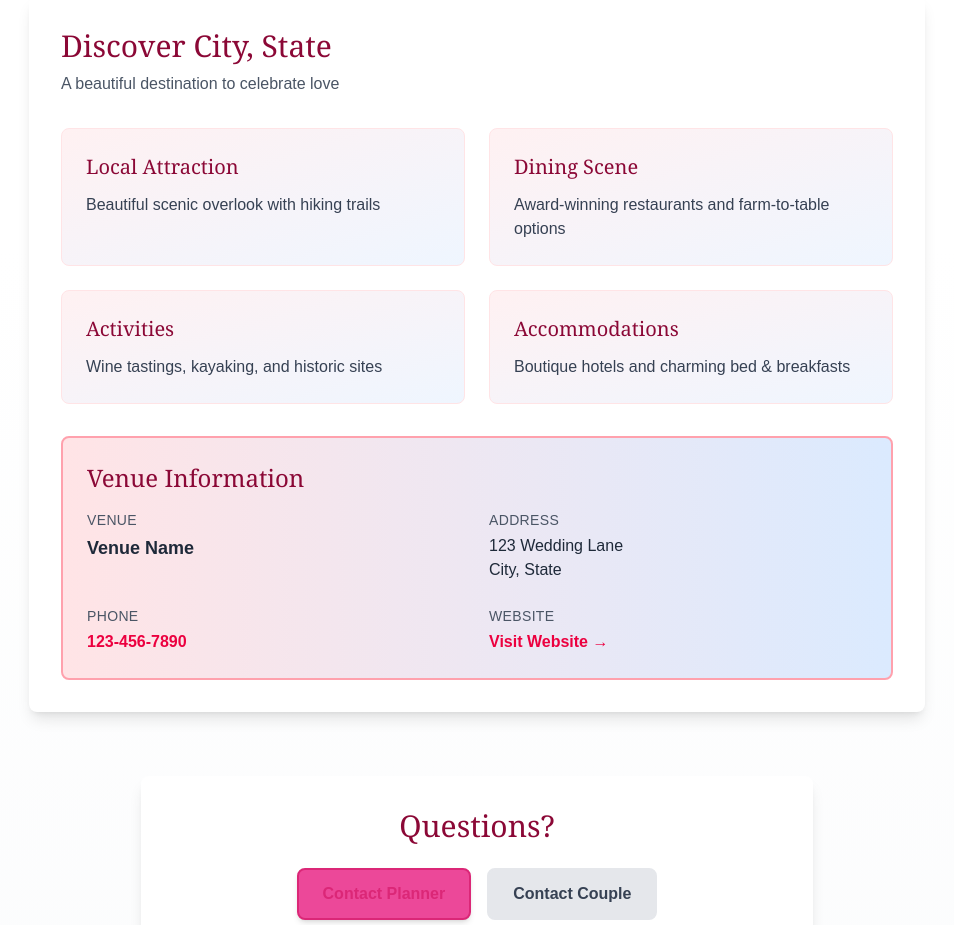
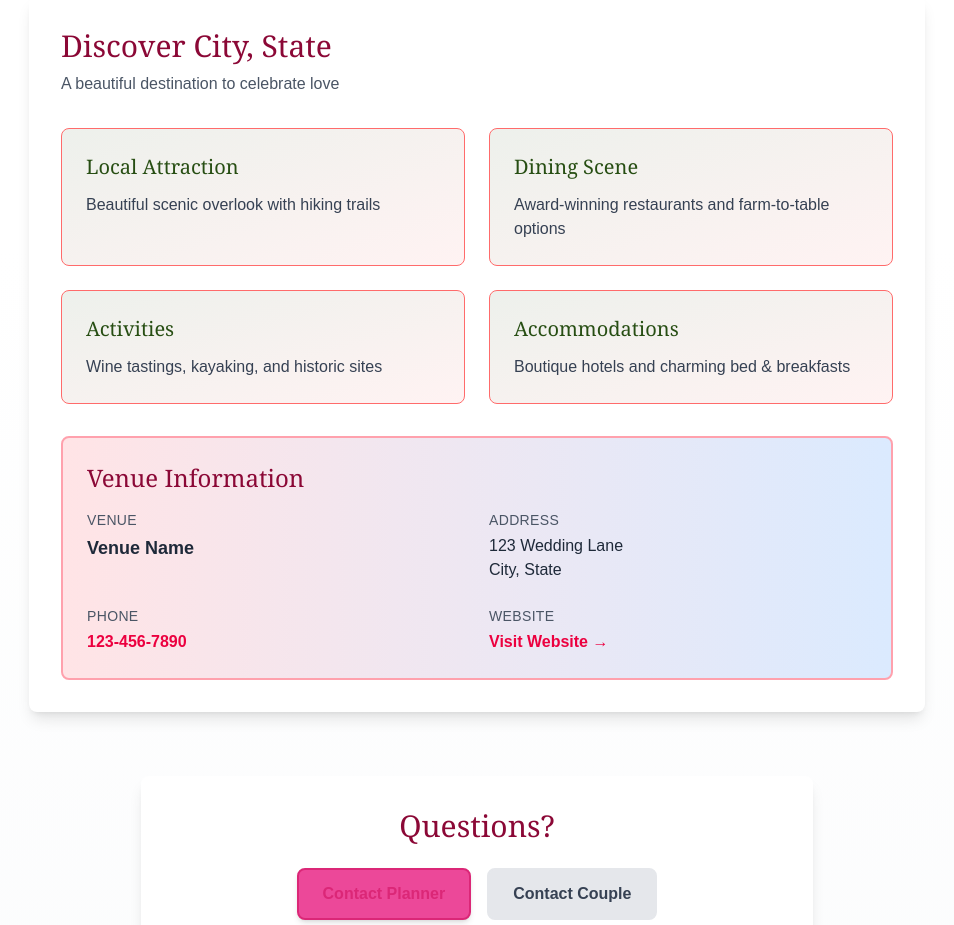
Before and after one commit to tori-ops/hybrid-stationary, a Next.js app: page /invite in a window 1280 px wide. Shown: the part 1020-1945 px from the top of the page, without its empty margins (163-1117 px from the left). Built offline with nearby package versions, Linux system fonts and the light colour scheme; no server answers.

Commit message:
Apply secondary and accent colors to AreaFacts and WeatherWidget headers with branded gradients

```diff
--- a/src/app/invite/page.tsx
+++ b/src/app/invite/page.tsx
@@ -75,6 +75,8 @@ function InvitePageContent() {
               latitude={weatherLocation.latitude}
               longitude={weatherLocation.longitude}
               city={weatherLocation.city}
+              secondaryColor={invitation?.secondary_color || '#274E13'}
+              accentColor={invitation?.accent_color || '#FF6B6B'}
             />
           </section>
         )}
--- a/src/components/AreaFacts.tsx
+++ b/src/components/AreaFacts.tsx
@@ -5,6 +5,8 @@ import { weddingConfig } from '@/config/weddingConfig';
 export default function AreaFacts({ config }: { config?: any }) {
   const areaFacts = config?.areaFacts || weddingConfig.areaFacts;
   const venue = config?.venue || weddingConfig.venue;
+  const secondaryColor = config?.secondary_color || '#274E13';
+  const accentColor = config?.accent_color || '#FF6B6B';
 
   return (
     <div className="bg-white rounded-lg shadow-lg p-8 max-w-4xl">
@@ -21,9 +23,13 @@ export default function AreaFacts({ config }: { config?: any }) {
         {areaFacts?.map((fact: any, index: number) => (
           <div
             key={index}
-            className="p-6 bg-gradient-to-br from-rose-50 to-blue-50 rounded-lg border border-rose-100 hover:shadow-md transition-shadow"
+            className="p-6 rounded-lg border hover:shadow-md transition-shadow"
+            style={{
+              background: `linear-gradient(to bottom right, ${secondaryColor}15, ${accentColor}15)`,
+              borderColor: accentColor
+            }}
           >
-            <h3 className="text-xl font-serif text-rose-900 mb-3">
+            <h3 className="text-xl font-serif mb-3" style={{ color: secondaryColor }}>
               {fact.title}
             </h3>
             <p className="text-gray-700">{fact.description}</p>
--- a/src/components/WeatherWidget.tsx
+++ b/src/components/WeatherWidget.tsx
@@ -17,10 +17,14 @@ export default function WeatherWidget({
   latitude,
   longitude,
   city,
+  secondaryColor = '#274E13',
+  accentColor = '#FF6B6B',
 }: {
   latitude: number;
   longitude: number;
   city: string;
+  secondaryColor?: string;
+  accentColor?: string;
 }) {
   const [weather, setWeather] = useState<WeatherData | null>(null);
   const [loading, setLoading] = useState(true);
@@ -94,9 +98,12 @@ export default function WeatherWidget({
 
   return (
     <div className="w-full">
-      <div className="bg-gradient-to-r from-blue-400 to-blue-600 rounded-lg shadow-lg p-6 text-white mb-6">
+      <div className="rounded-lg shadow-lg p-6 mb-6" style={{
+        background: `linear-gradient(to right, ${secondaryColor}, ${secondaryColor}dd)`,
+        color: accentColor
+      }}>
         <h3 className="text-2xl font-serif mb-2">{city} Weather Forecast</h3>
-        <p className="text-blue-100">10-Day Outlook</p>
+        <p style={{ color: accentColor, opacity: 0.9 }}>10-Day Outlook</p>
       </div>
 
       <div className="grid grid-cols-5 gap-3">
```
